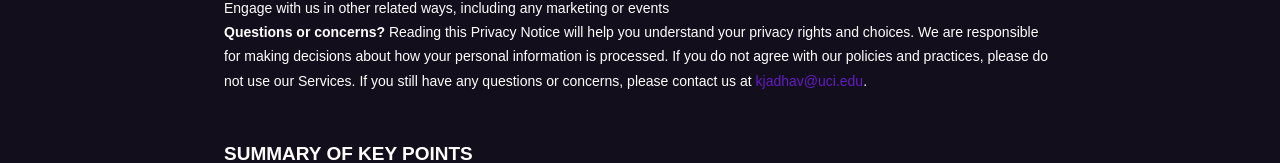
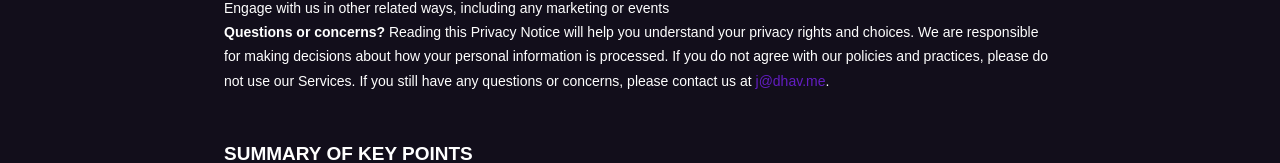
Before and after one commit to krjadhav/restnowapp, a React (Create React App) app: page /restnowapp/privacy-policy in a window 1280 px wide. Shown: the part 349-512 px from the top of the page. Built offline with nearby package versions, Linux system fonts and the light colour scheme.

Commit message:
change email to j@dhav.me

```diff
--- a/src/pages/PrivacyPolicy.jsx
+++ b/src/pages/PrivacyPolicy.jsx
@@ -117,7 +117,7 @@ export const PrivacyPolicy = () => {
           <span style={{fontSize: '15px'}}>
             <span style={{color: 'rgb(127, 127, 127)'}}>
               <span data-custom-class="body_text">
-                <strong>Questions or concerns? </strong>Reading this Privacy Notice will help you understand your privacy rights and choices. We are responsible for making decisions about how your personal information is processed. If you do not agree with our policies and practices, please do not use our Services. If you still have any questions or concerns, please contact us at <a target="_blank" data-custom-class="link" href="mailto:kjadhav@uci.edu">kjadhav@uci.edu</a>.
+                <strong>Questions or concerns? </strong>Reading this Privacy Notice will help you understand your privacy rights and choices. We are responsible for making decisions about how your personal information is processed. If you do not agree with our policies and practices, please do not use our Services. If you still have any questions or concerns, please contact us at <a target="_blank" data-custom-class="link" href="mailto:j@dhav.me">j@dhav.me</a>.
               </span>
             </span>
           </span>
```
